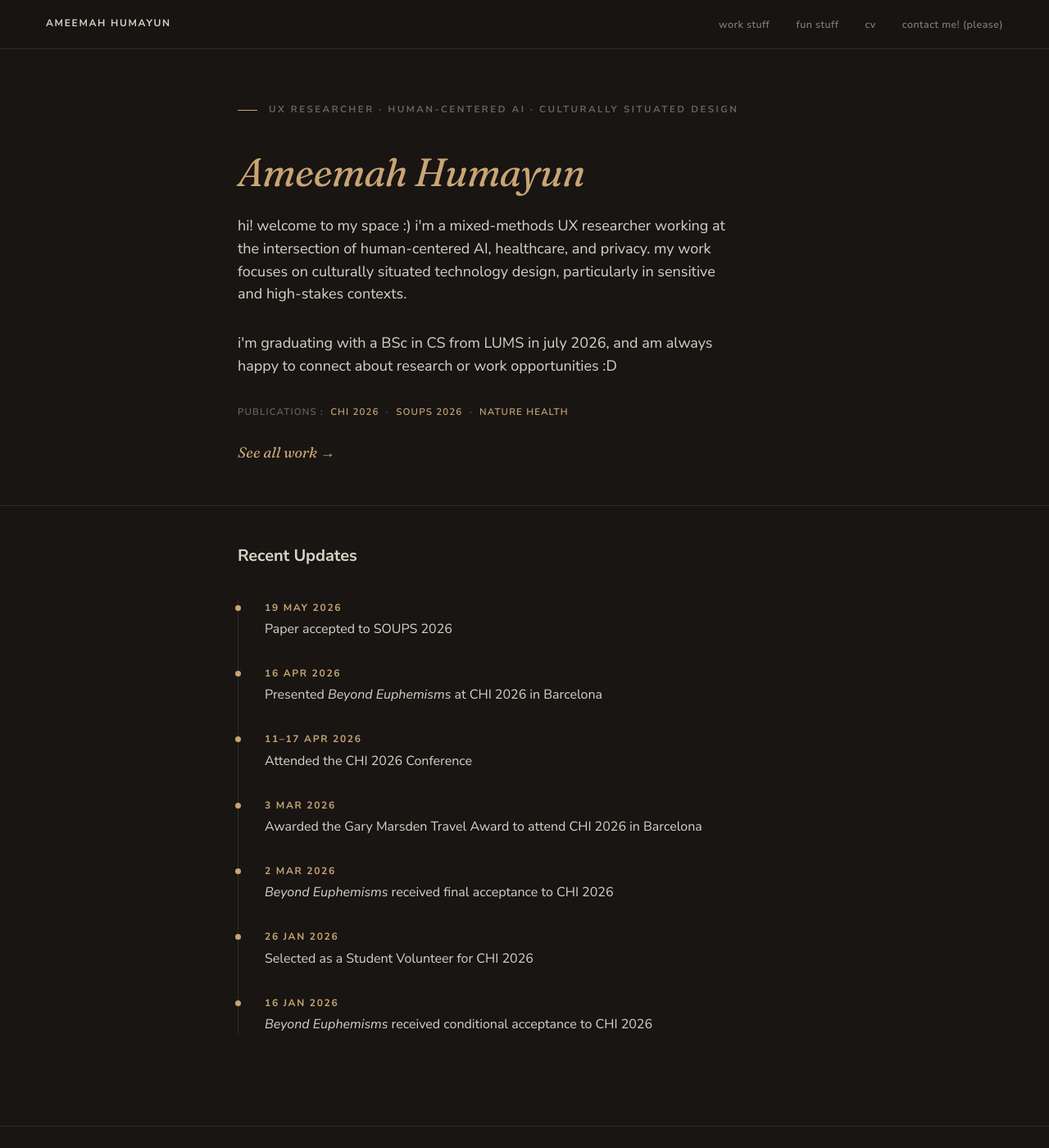
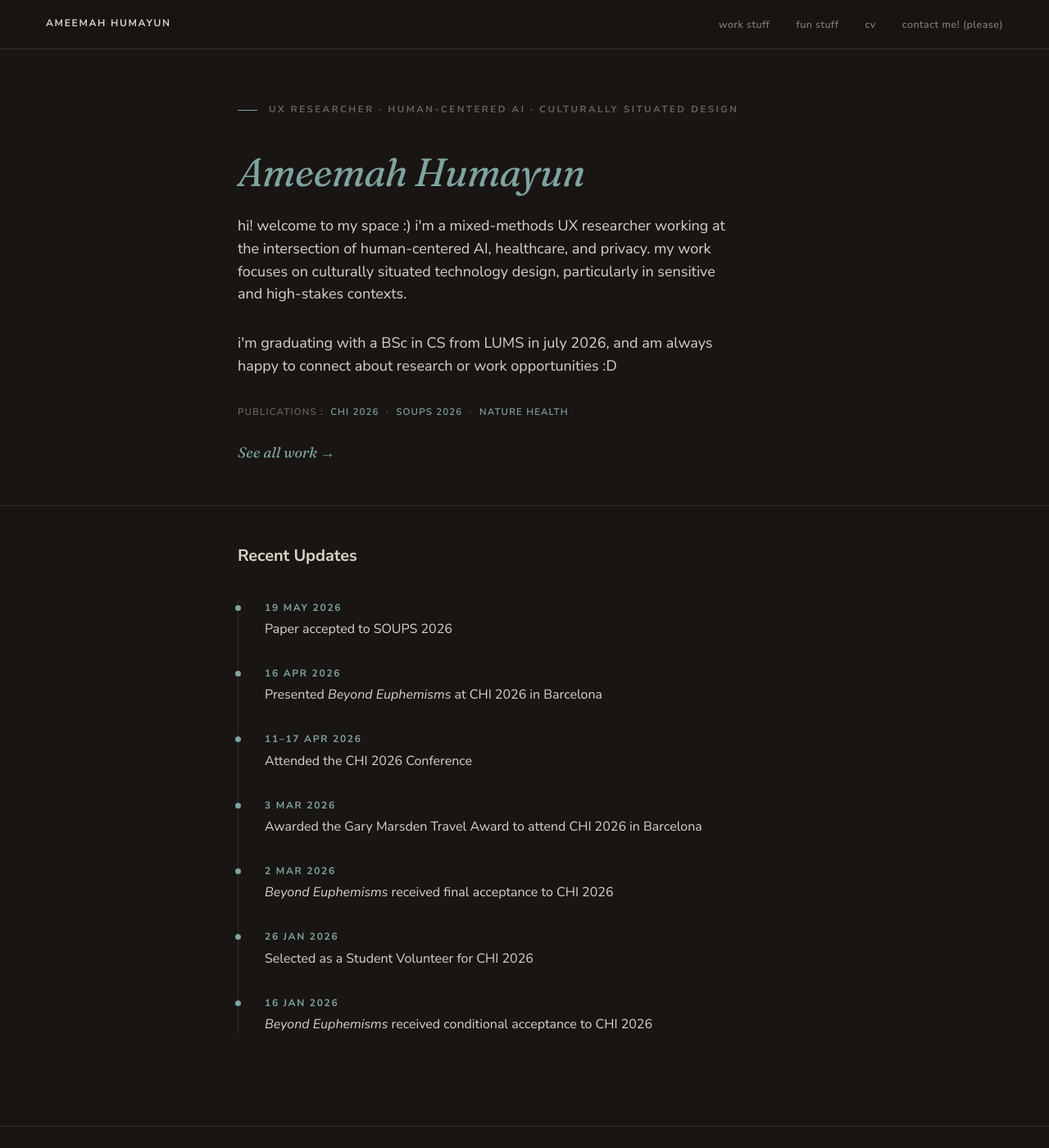
Before and after one commit to ameemahumayun/ameemahumayun.github.io, a Jekyll site: the page built from index.html, in a window 1280 px wide and 1400 px high. Shown: the whole window at 82% size. Built offline with Jekyll 4.4.1, drawn with Linux system fonts in a browser that asks for light colours.

Commit message:
Update tokens.css

```diff
--- a/assets/css/tokens.css
+++ b/assets/css/tokens.css
@@ -32,10 +32,8 @@
   --color-border-soft:  #2a2624;  /* faint dividers */
   --color-rule:         #3a3431;  /* tag borders, tracks */
 
-  --color-accent:       #c9a574;  /* aged brass — the only accent */
-  --color-accent-deep:  #a67358;  /* terracotta — used very sparingly */
-  /* --color-accent:       #c96f7f;  /* dusky baby pink */
-  /*--color-accent-deep:  #b07f88;  /* deeper rose, for the rare --deep uses */ */
+  --color-accent:       #7fa3a0;
+--color-accent-deep:  #5f807d;
 
   --color-selection-bg: var(--color-accent);
   --color-selection-fg: var(--color-bg);
```
